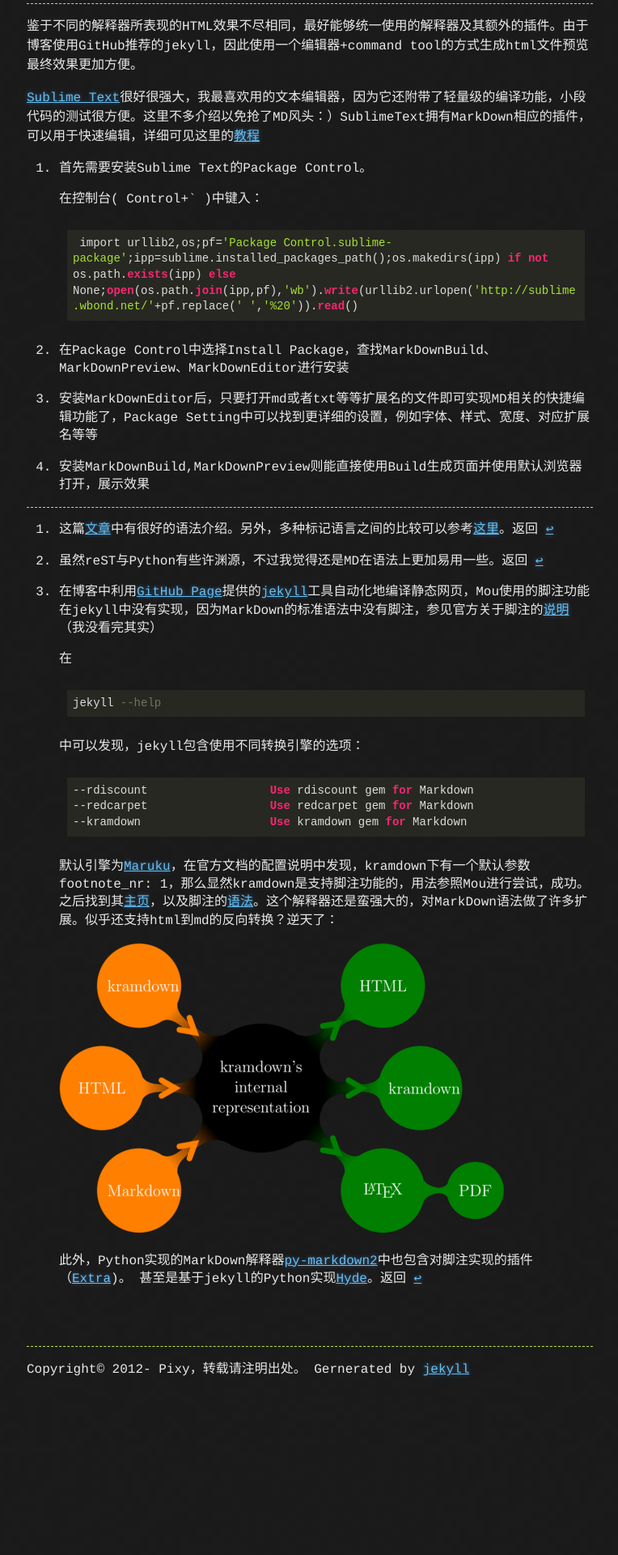
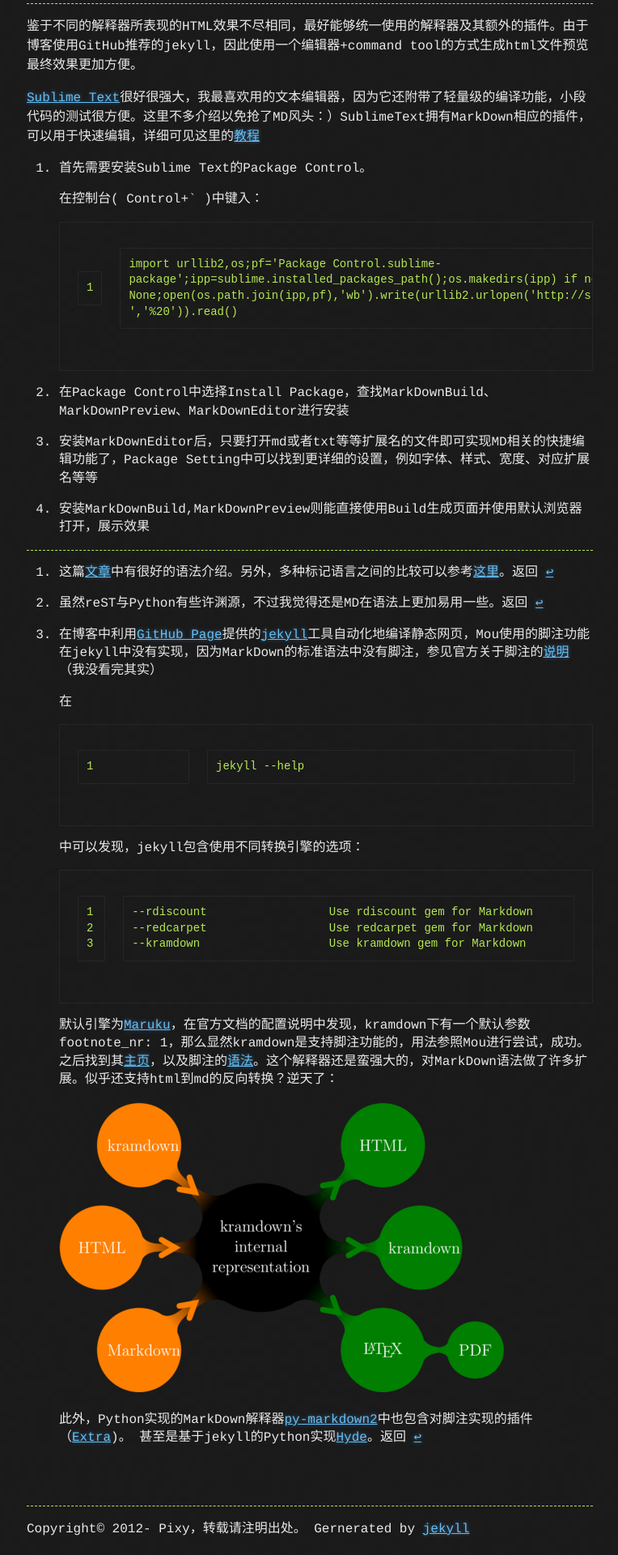
Before and after one commit to pixystone/pixystone.github.com, a Jekyll site: the page built from index.html, in a window 1280 px wide. Shown: the part 1929-3849 px from the top of the page at 81% size, without its empty margins (257-1021 px from the left). Built offline with Jekyll 4.4.1, drawn with Linux system fonts in a browser that asks for light colours; before the commit the page ends 3652 px from its top, so only the background shows below that.

Commit message:
Try coderay

```diff
--- a/_config.yml
+++ b/_config.yml
@@ -1,5 +1,18 @@
 markdown: kramdown
-# pygments: true
+kramdown:
+  auto_ids: true,
+  footnote_nr: 1
+  entity_output: as_char
+  toc_levels: 1..6
+  use_coderay: true
+
+  coderay:
+    coderay_wrap: div
+    coderay_line_numbers: inline
+    coderay_line_numbers_start: 1
+    coderay_tab_width: 4
+    coderay_bold_every: 10
+    coderay_css: style
 server: false
 server_port: 999
 exclude: html
--- a/_layouts/master.html
+++ b/_layouts/master.html
@@ -7,10 +7,11 @@
     <link rel="stylesheet" type="text/css" href="css/stylesheet.css" media="screen" charset="utf-8"/>
     <!-- <link rel="stylesheet" type="text/css" href="css/pygment_trac.css" media="screen" charset="utf-8"/> -->
     <!-- <link rel="stylesheet" type="text/css" href="css/print.css" media="print" /> -->
-    <link rel="stylesheet" href="css/highlight/monokai.css">
+    <!-- <link rel="stylesheet" href="css/highlight/monokai.css"> -->
+    <!--
     <script src="javascripts/highlight.pack.js"></script>
     <script>hljs.initHighlightingOnLoad();</script>
-
+    -->
     <title>细水长流</title>
   </head>
 
--- a/css/stylesheet.css
+++ b/css/stylesheet.css
@@ -151,7 +151,7 @@ blockquote {
 
 pre {
   background: rgba(0, 0, 0, 0);
-  border: 0px solid rgba(255, 255, 255, 0.15);
+  border: 1px solid rgba(255, 255, 255, 0.05);
   padding: 10px;
   font-size: 14px;
   color: #b5e853;
```
Also changed, not shown: _posts/2012-12-16-light-weight-of-markup-language-markdown.md (+1 -1 lines).
